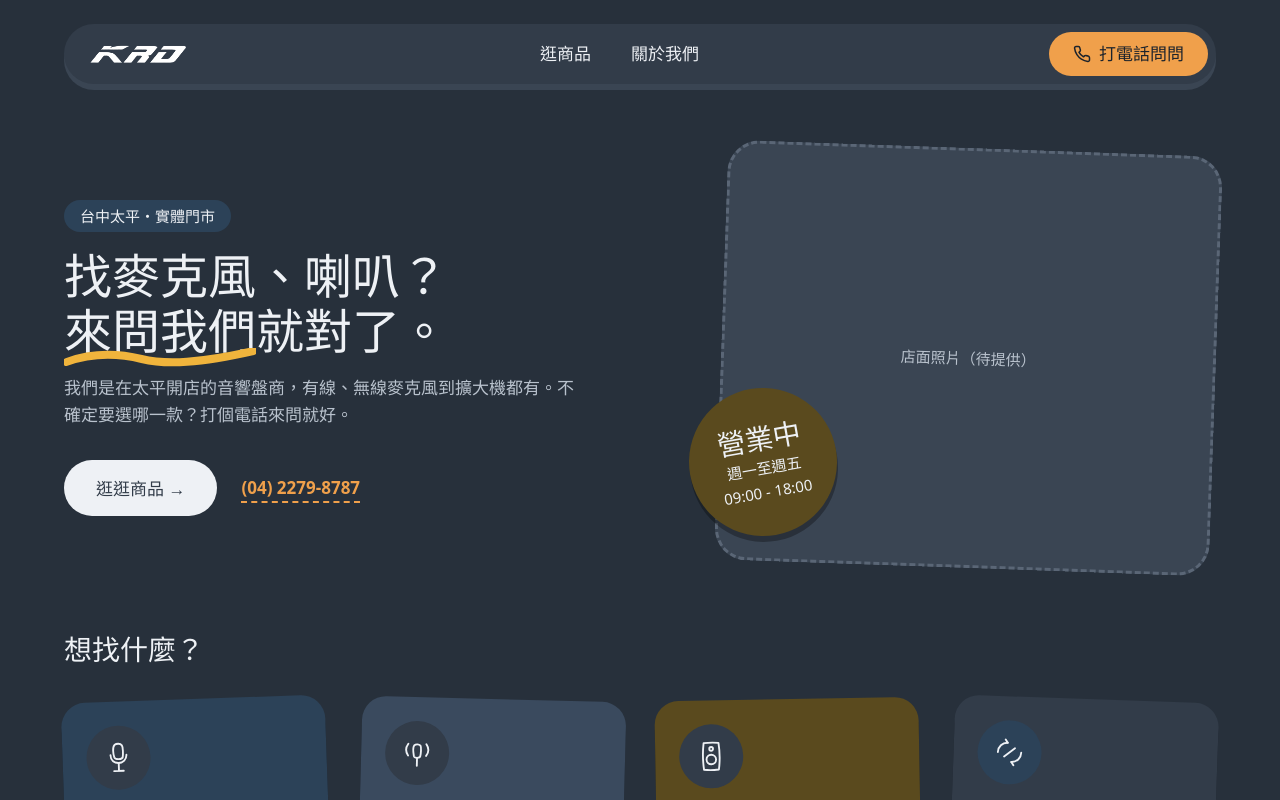
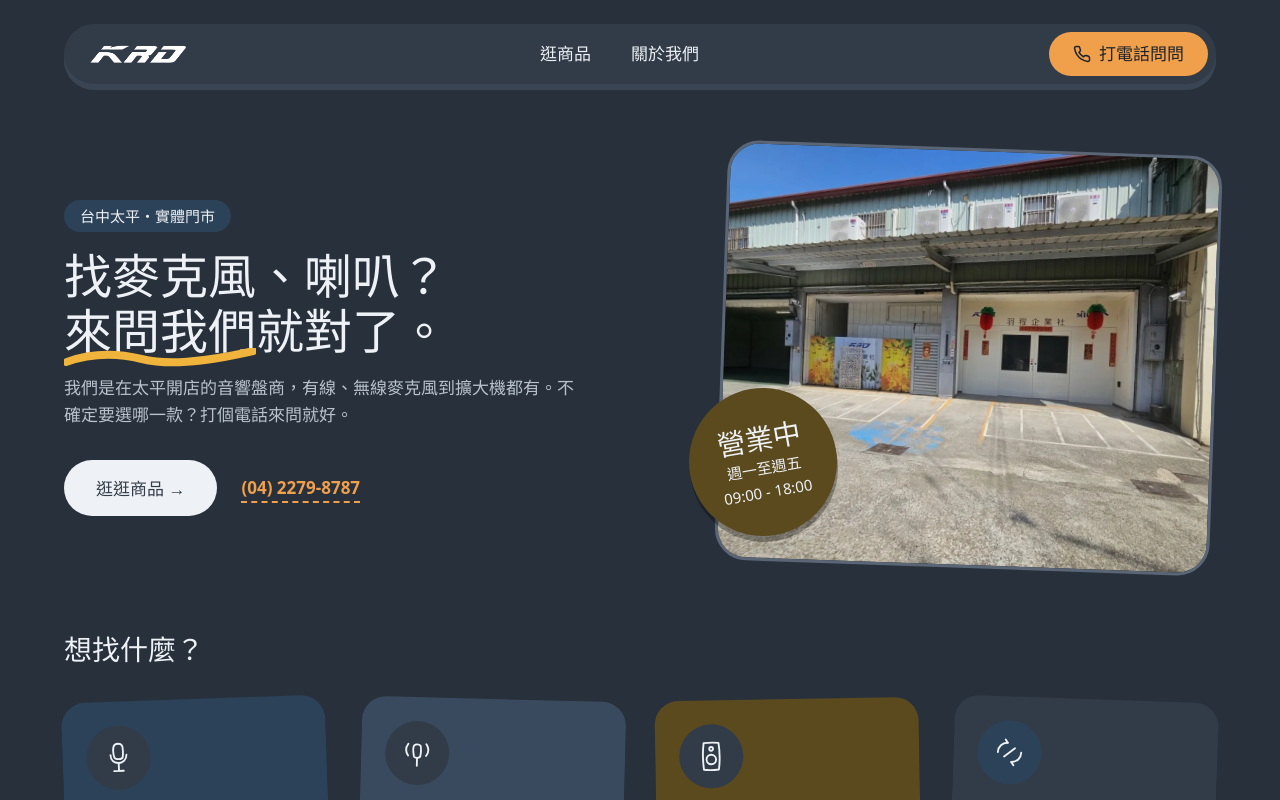
Before and after one commit to JiaHao416/krd_website, a React (Vite) app: page / in a window 1280 px wide. Shown: the top 800 px of the page. Built offline with nearby package versions, Linux system fonts and the light colour scheme; no server answers.

Commit message:
feat(quick-261111-k1m): 首頁 hero 以店面照片取代預留位

```diff
--- a/src/pages/HomePage.tsx
+++ b/src/pages/HomePage.tsx
@@ -17,6 +17,8 @@ import type { ProductPagePath } from "../services/catalog";
 
 // 營業中戳章的兩行文字，由聯絡資訊單一來源拆出
 const [hoursLine1, hoursLine2] = splitBusinessHours(CONTACT.businessHours);
+// hero 用 storePhotos 第一張（店面外觀），路徑只在 contact.ts 定義一次
+const heroPhoto = CONTACT.storePhotos?.[0];
 
 /** 分類貼紙卡設定：底色與傾斜用靜態 class，避免動態組字讓 Tailwind 掃不到 */
 interface CategoryCard {
@@ -115,7 +117,21 @@ const Home = () => {
           </div>
 
           <div className="relative">
-            {/* 店面照片尚未提供，以預留位正式呈現（D-15） */}
+            {heroPhoto ? (
+              // 照片框沿用預留位的高度、圓角與傾斜，避免版面位移；overflow-hidden 只在框本身用於裁圓角
+              // 位於首屏，故 eager 載入
+              <div className="h-[200px] rotate-[1.5deg] overflow-hidden rounded-block border-[3px] border-dash bg-sand md:h-[320px] md:rotate-2 md:rounded-panel xl:h-[420px]">
+                <img
+                  src={heroPhoto.src}
+                  alt="羽程企業社店面外觀"
+                  width={heroPhoto.width}
+                  height={heroPhoto.height}
+                  loading="eager"
+                  className="h-full w-full object-cover"
+                />
+              </div>
+            ) : (
+              // 未設定店面照片時的預留位（D-15）
               <div
                 role="img"
                 aria-label="店面照片（待提供）"
@@ -123,6 +139,7 @@ const Home = () => {
               >
                 店面照片（待提供）
               </div>
+            )}
             {/* 營業中戳章為裝飾，對輔助科技隱藏；營業時間由聯絡區提供 */}
             <div
               aria-hidden="true"
```
Also changed, not shown: 2 other files (tests, documents, lock files or other folders). Lines whose indentation alone changed are shown as unchanged.
